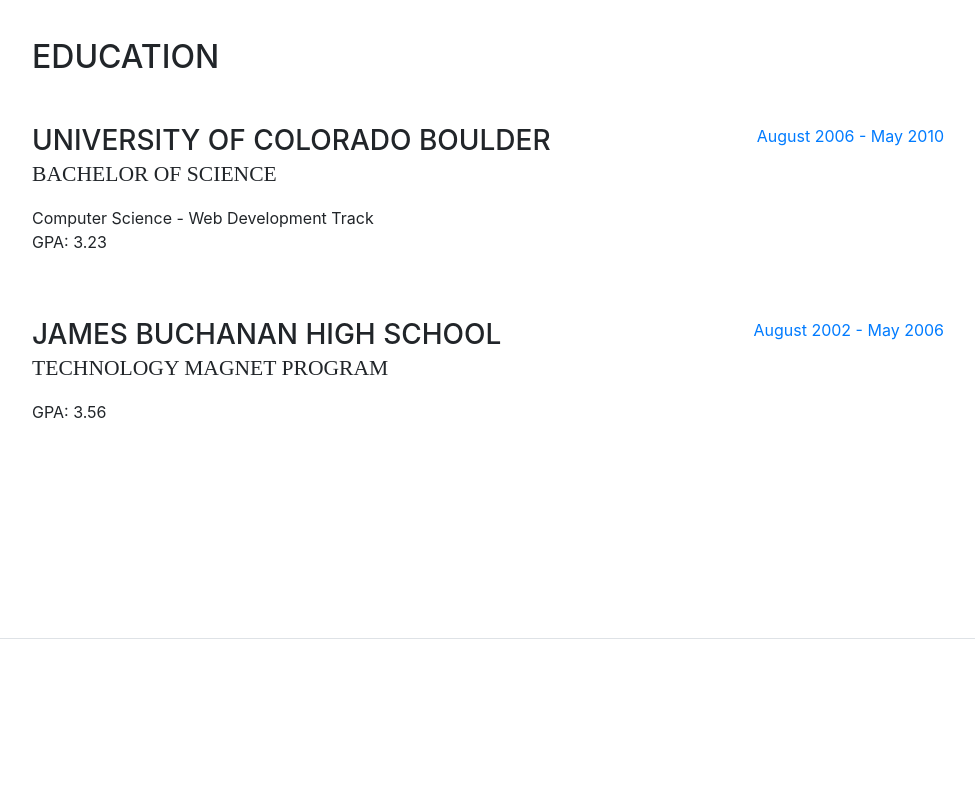
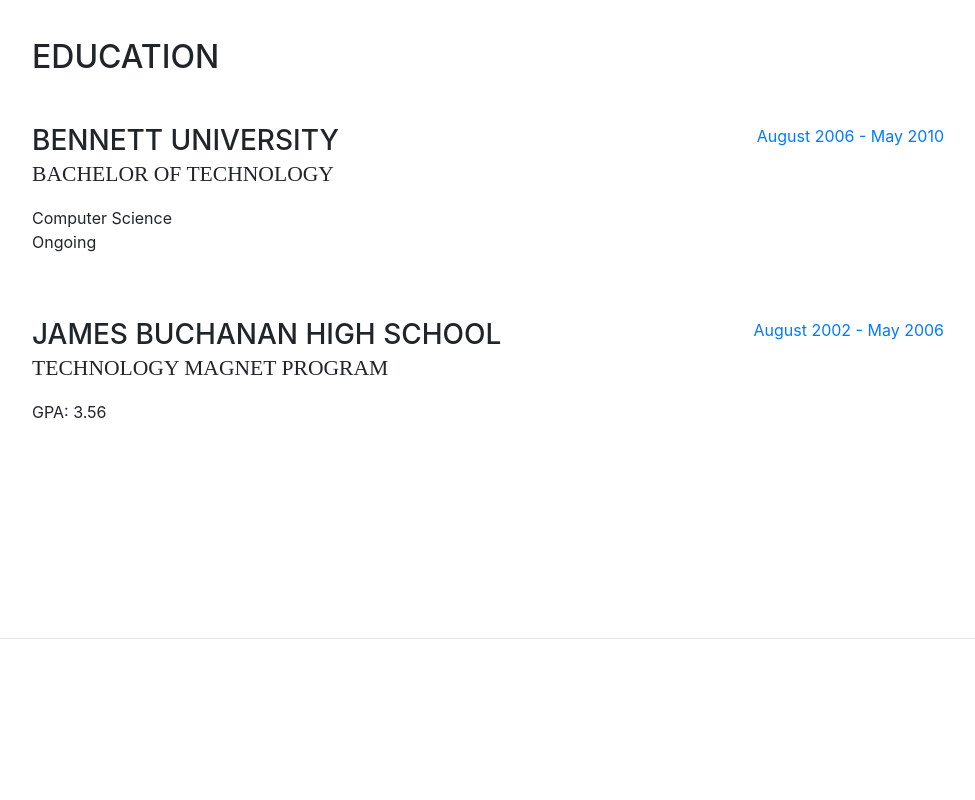
Before and after one commit to EclipseAditya/EclipseAditya.github.io, a website with bundled scripts: page index.html in a window 1280 px wide. Shown: the part 2040-2840 px from the top of the page, without its empty margins (288-1263 px from the left). Built offline with nearby package versions, Linux system fonts and the light colour scheme; a web font is replaced by a local one.

Commit message:
changed college

```diff
--- a/index.html
+++ b/index.html
@@ -167,10 +167,10 @@
 
           <div class="resume-item d-flex flex-column flex-md-row mb-5">
             <div class="resume-content mr-auto">
-              <h3 class="mb-0">University of Colorado Boulder</h3>
-              <div class="subheading mb-3">Bachelor of Science</div>
-              <div>Computer Science - Web Development Track</div>
-              <p>GPA: 3.23</p>
+              <h3 class="mb-0">Bennett University</h3>
+              <div class="subheading mb-3">Bachelor of Technology</div>
+              <div>Computer Science</div>
+              <p>Ongoing</p>
             </div>
             <div class="resume-date text-md-right">
               <span class="text-primary">August 2006 - May 2010</span>
@@ -272,7 +272,8 @@
             <li>
               <i class="fa-li fa fa-trophy text-warning"></i>
               1<sup>st</sup>
-              Place - James Buchanan High School - Hackathon 2006</li>
+              Place - James Buchanan High Schoo
+              l - Hackathon 2006</li>
             <li>
               <i class="fa-li fa fa-trophy text-warning"></i>
               3<sup>rd</sup>
```
